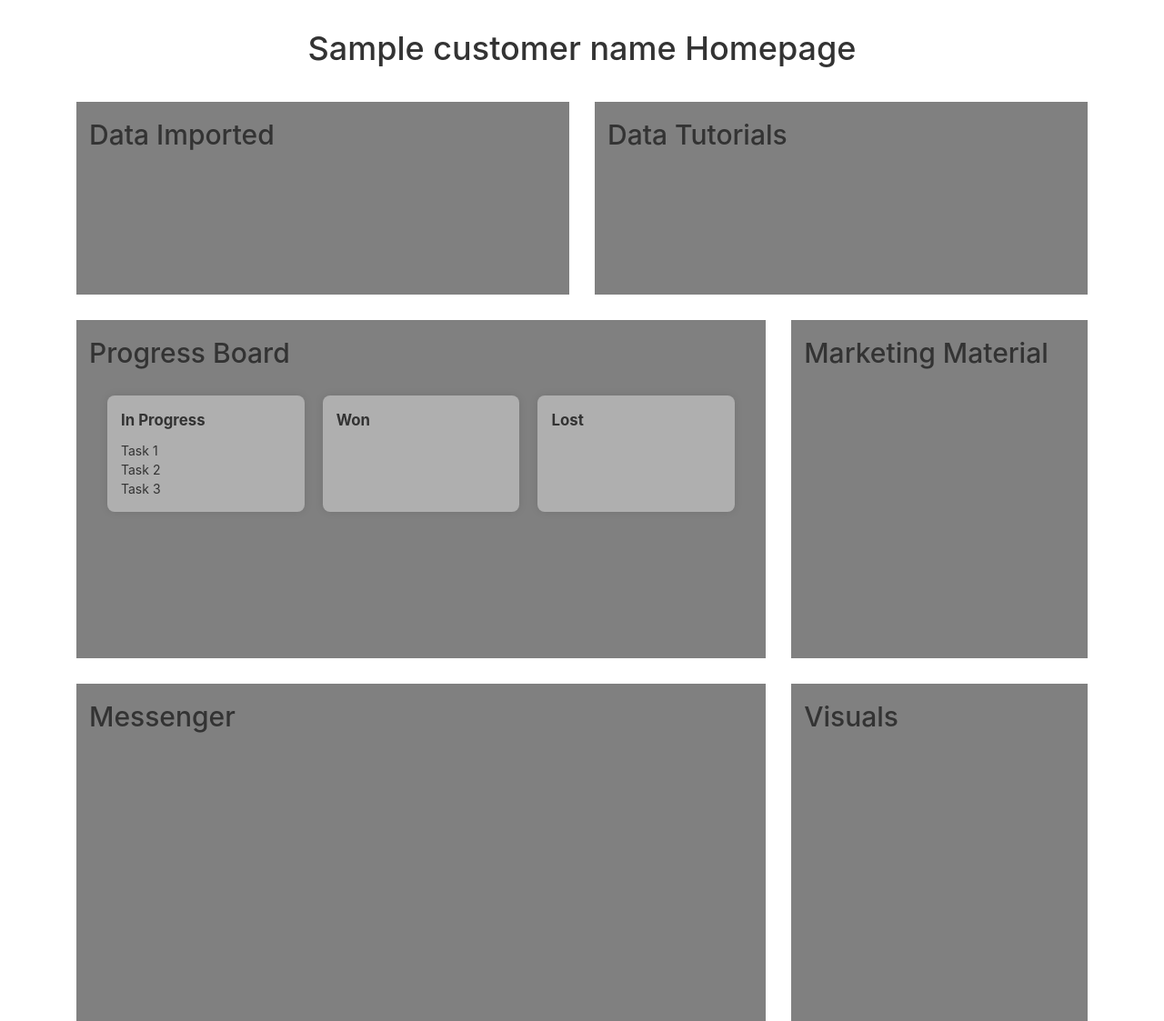
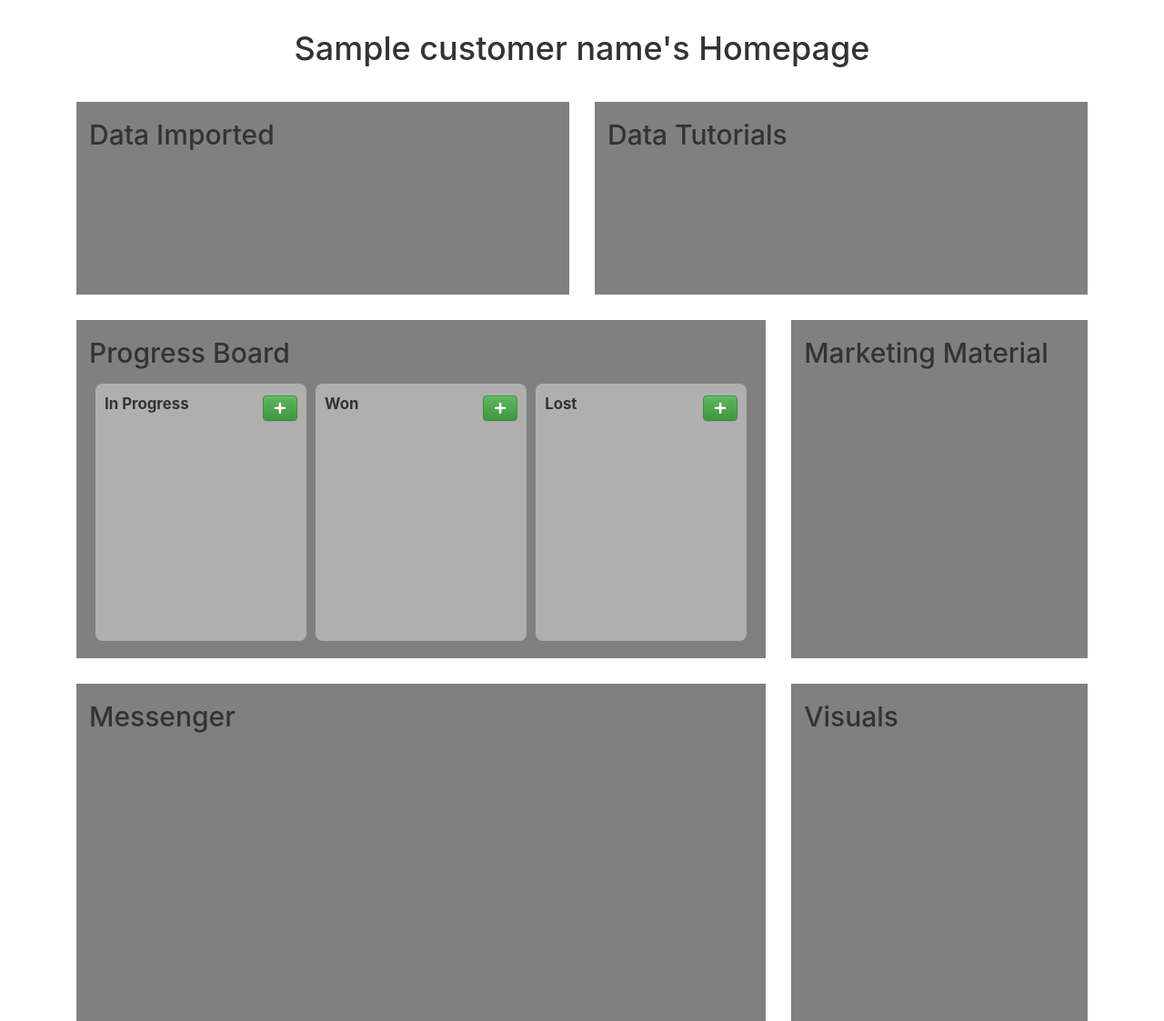
Before and after one commit to MedChest-Development-Group/retail, a Flask app: template app/templates/city/home.html in a window 1280 px wide. Shown: the top 1123 px of the page at 91% size. Run offline with Flask 3, Linux system fonts and the light colour scheme; the template is opened without the code that fills it: most values are stand-ins (such as "Sample title", 1, 10 or a date in 2020); data that the repository does not hold is empty.

Commit message:
I THINK I COOKED

```diff
--- a/app/static/css/client.css
+++ b/app/static/css/client.css
@@ -32,25 +32,56 @@ html {
     margin-right: 1em;
     padding-left: 1em;
     padding-right: 1em;
+    height: 100%;
 }
 
 .board {
     display: flex;
     justify-content: space-around;
-    padding: 10px;
+    padding: 2px;
+    height: 80%
 }
 
 .column {
     flex: 1;
     background-color: #afafaf;
     border-radius: 8px;
-    box-shadow: 0 0 10px rgba(0, 0, 0, 0.1);
-    padding: 15px;
-    margin: 10px;
+    padding: 8px;
+    margin: 5px;
+    overflow-y: auto;
 }
+
+
 
 .column header {
     font-size: 1.2em;
     font-weight: bold;
     margin-bottom: 10px;
 }
+
+.task {
+    background-color: #ffffff; /* White background color */
+    border: 1px solid #ddd; /* Border color (adjust as needed) */
+    border-radius: 8px; /* Rounded corners, adjust the value for desired roundness */
+    padding: 10px; /* Adjust padding as needed */
+    margin-bottom: 10px; /* Adjust margin as needed */
+    display: flex;
+    justify-content: space-between;
+    align-items: center;
+}
+
+.column-header {
+    display: flex;
+    justify-content: space-between;
+    align-items: center;
+    position: sticky;
+    top: -3%;
+    padding: 2px;
+    background-color: #afafaf;
+    z-index: 1;
+}
+
+.button-with-padding {
+    padding: 5px; /* Adjust the value according to your preference */
+    margin: 2px;
+}
--- a/app/static/js/client.js
+++ b/app/static/js/client.js
@@ -1,9 +1,4 @@
-// Sample tasks
-const tasks = [
-    { id: 1, text: 'Task 1' },
-    { id: 2, text: 'Task 2' },
-    { id: 3, text: 'Task 3' }
-];
+const tasks = [];
 
 function createTaskElement(task) {
     const taskElement = document.createElement('div');
@@ -11,6 +6,30 @@ function createTaskElement(task) {
     taskElement.textContent = task.text;
     taskElement.draggable = true;
     taskElement.dataset.taskId = task.id;
+    taskElement.dataset.taskColumn = task.column;
+
+    const buttons = document.createElement('div');
+
+    // Create a delete button
+    const deleteButton = document.createElement('button');
+    deleteButton.className = 'btn btn-danger button-with-padding';
+    deleteButton.innerHTML = '<i class="fas fa-trash-alt"></i>';
+    deleteButton.addEventListener('click', () => deleteTask(taskElement));
+
+
+    // Create a update button
+    const updatebutton = document.createElement('button');
+    updatebutton.className = `btn btn-primary button-with-padding`;
+    updatebutton.innerHTML = `<i class="fas fa-pencil-alt"></i>`;
+    updatebutton.addEventListener('click', () => updateTask(taskElement));
+
+
+    buttons.appendChild(updatebutton);
+    buttons.appendChild(deleteButton);
+
+    taskElement.appendChild(buttons);
+
+
     taskElement.addEventListener('dragstart', dragStart);
     return taskElement;
 }
@@ -24,17 +43,134 @@ function drop(event) {
     const taskId = event.dataTransfer.getData('text/plain');
     const taskElement = document.querySelector(`[data-task-id="${taskId}"]`);
     const dropZone = event.target.closest('.column');
+    taskElement.dataset.taskColumn = dropZone.id;
+    updateCard(taskElement);
     dropZone.appendChild(taskElement);
+}
+
+function deleteTask(taskElement) {
+    fetch("http://127.0.0.1:5000/delete_card", {
+        method: 'POST',
+        headers: {
+            'Content-Type': 'application/json'
+        },
+        body: JSON.stringify({
+            id: taskElement.dataset.taskId,
+            text: taskElement.textContent,
+            column: taskElement.dataset.taskColumn
+        })
+    })
+    .then(response => response.json())
+    .then(data => {
+        //console.log(data)
+    })
+    .catch(error => {
+        console.error('Error:', error);
+    });
+    taskElement.remove();
+}
+
+function updateTask(taskElement) {
+    const newContent = prompt('Enter the Retailer:');
+    if(newContent){
+        taskElement.textContent = newContent;
+        updateCard(taskElement);
+    }
+}
+
+function updateCard(taskElement){
+    fetch("http://127.0.0.1:5000/update_card", {
+        method: 'POST',
+        headers: {
+            'Content-Type': 'application/json'
+        },
+        body: JSON.stringify({
+            id: taskElement.dataset.taskId,
+            text: taskElement.textContent,
+            column: taskElement.dataset.taskColumn
+        })
+    })
+    .then(response => response.json())
+    .then(data => {
+        //console.log(data)
+    })
+    .catch(error => {
+        console.error('Error:', error);
+    });
 }
 
 function dragOver(event) {
     event.preventDefault();
 }
 
-const todoColumn = document.getElementById('inProgressColumn');
+$('.column-header button').on('click', function() {
+    const columnId = $(this).closest('.column').attr('id');
+    const newId = getNewId();
+    const cardContent = prompt('Enter the Retailer:');
+    if(cardContent){
+        const task = { id: newId, text: cardContent, column: columnId };
+        const taskElement = createTaskElement(task);
+        document.getElementById(taskElement.dataset.taskColumn).appendChild(taskElement);
+        fetch("http://127.0.0.1:5000/add_card", {
+            method: 'POST',
+            headers: {
+                'Content-Type': 'application/json'
+            },
+            body: JSON.stringify({
+                id: newId,
+                text: cardContent,
+                column: columnId
+            })
+        })
+        .then(response => response.json())
+        .then(data => {
+            //console.log(data)
+        })
+        .catch(error => {
+            console.error('Error:', error);
+        });
+        tasks.push(task);
+    }
+});
+
+function getNewId(){
+    var max = 0;
+    for (var i = 0; i < tasks.length; i++) {
+        console.log(tasks[i]['id'])
+        if(parseInt(tasks[i]['id']) > max){
+            max = tasks[i]['id'];
+        }
+    }
+    console.log(max)
+    return max+1;
+}
+
+function fetchCards(){
+    fetch("http://127.0.0.1:5000/get_cards", {
+        method: 'POST',
+        headers: {
+            'Content-Type': 'application/json'
+        }
+    })
+    .then(response => response.json())
+    .then(data => {
+        //console.log(data)
+        for(var i = 0; i < data['cards'].length; i++) {
+            const task = {id: data['cards'][i]['id'], text: data['cards'][i]['content'], column: data['cards'][i]['column']}
+            tasks.push(task);
+            const taskElement = createTaskElement(task);
+            document.getElementById(taskElement.dataset.taskColumn).appendChild(taskElement);
+        }
+    })
+    .catch(error => {
+        // Handle any errors that occur during the fetch.
+        console.error('Error:', error);
+    });
+}
+
 tasks.forEach(task => {
     const taskElement = createTaskElement(task);
-    todoColumn.appendChild(taskElement);
+    document.getElementById(taskElement.dataset.taskColumn).appendChild(taskElement);
 });
 
 const columns = document.querySelectorAll('.column');
@@ -42,3 +178,7 @@ columns.forEach(column => {
     column.addEventListener('dragover', dragOver);
     column.addEventListener('drop', drop);
 });
+
+document.addEventListener('DOMContentLoaded', function() {
+    fetchCards();
+});
--- a/app/templates/base.html
+++ b/app/templates/base.html
@@ -16,6 +16,9 @@
         integrity="sha384-Tc5IQib027qvyjSMfHjOMaLkfuWVxZxUPnCJA7l2mCWNIpG9mGCD8wGNIcPD7Txa"
         crossorigin="anonymous"></script>
 
+    <!-- Font Awesome CSS (Assuming you are using the CDN link) -->
+    <link href="https://cdnjs.cloudflare.com/ajax/libs/font-awesome/5.15.4/css/all.min.css" rel="stylesheet">
+
     <link rel="stylesheet" type="text/css" href="{{ url_for('static',filename='css/main.css') }}">
     <link rel="icon" type="image/x-icon" href="/favicon.ico">
     <meta name="description" content="My retail strategies page" />
--- a/app/templates/city/home.html
+++ b/app/templates/city/home.html
@@ -9,7 +9,7 @@
 </head>
 <body>
     <div class="title-container">
-        <h1>{{ customer_name }} Homepage</h1>
+        <h1>{{ customer_name }}'s Homepage</h1>
     </div>
     <div class="content-container">
         <!-- Banner here -->
@@ -23,21 +23,28 @@
                 <h2>Data Tutorials</h2>
             </div>
         </div>
-        <div class="horizontal-container" style="height: 50%;">
+        <div class="horizontal-container" style="height: 50vh;">
             <div class="section-container" style="width: 70%;">
                 <!-- Retailer progress -->
                 <h2>Progress Board</h2>
-                <div>
-                    <!-- Progress Board Widget -->
-                    <div class="board">
-                        <div class="column" id="inProgressColumn">
+                <!-- Progress Board Widget -->
+                <div class="board">
+                    <div class="column" id="inProgressColumn">
+                        <div class="column-header">
                             <header>In Progress</header>
+                            <button class="btn btn-success"><i class="fas fa-plus"></i></button>
                         </div>
-                        <div class="column" id="wonColumn">
+                    </div>
+                    <div class="column" id="wonColumn">
+                        <div class="column-header">
                             <header>Won</header>
+                            <button class="btn btn-success"><i class="fas fa-plus"></i></button>
                         </div>
-                        <div class="column" id="lostColumn">
+                    </div>
+                    <div class="column" id="lostColumn">
+                        <div class="column-header">
                             <header>Lost</header>
+                            <button class="btn btn-success"><i class="fas fa-plus"></i></button>
                         </div>
                     </div>
                 </div>
--- a/server.py
+++ b/server.py
@@ -1,4 +1,4 @@
-from flask import Flask, request, render_template, url_for, redirect, session, send_from_directory, send_file
+from flask import Flask, request, render_template, url_for, redirect, session, send_from_directory, send_file, make_response
 from flask_wtf import FlaskForm
 from flask_cors import CORS
 from hashlib import sha256
@@ -316,8 +316,55 @@ def delete_from_files(condition):
 
 
 
+# cards database
+cards_connection = sqlite3.connect("cards.db", check_same_thread=False)
+cards_cursor = cards_connection.cursor()
+cards_cursor.execute("""
+CREATE TABLE IF NOT EXISTS cards (
+    cardID int PRIMARY KEY,
+    content text,
+    columnID text,
+    cityID int,
+    FOREIGN KEY(cityID) REFERENCES cities(cityID)
+)
+""")
+cards_connection.commit()
+cards_cursor.close()
 
+# card DB Accessor Methods
+def select_from_cards(attribs, condition):
+    cards_cursor = cards_connection.cursor()
+    if condition != None:
+        query = f'SELECT {attribs} FROM cards WHERE {condition}'
+    else:
+        query = f'SELECT {attribs} FROM cards'
+    query_results = cards_connection.execute(query).fetchall()
+    cards_cursor.close()
+    return query_results
 
+def insert_into_cards(cardID, content, columnID, cityID):
+    cards_cursor = cards_connection.cursor()
+    query = f'INSERT INTO cards(cardID, content, columnID, cityID) VALUES ({cardID}, "{content}", "{columnID}", {cityID})'
+    cards_connection.execute(query)
+    cards_connection.commit()
+    cards_cursor.close()
+
+def update_in_cards(updates, condition):
+    cards_cursor = cards_connection.cursor()
+    query = f'UPDATE cards SET {updates} WHERE {condition}'
+    cards_connection.execute(query)
+    cards_connection.commit()
+    cards_cursor.close()
+
+def delete_from_cards(condition):
+    cards_cursor = cards_connection.cursor()
+    if condition != None:
+        query = f'DELETE FROM cards WHERE {condition}'
+    else:
+        query = 'DELETE FROM cards'
+    cards_connection.execute(query)
+    cards_connection.commit()
+    cards_cursor.close()
 
 
 
@@ -368,7 +415,7 @@ def auth():
         insert_into_tokens(token, timestamp+SESSION_LENGTH)
         if(query_results[0][1] != None):
             session["cityID"] = query_results[0][1]
-        if(query_results[0][0] == "client"):
+        if(query_results[0][0] == "city"):
             session["type"] = "city"
             return {'window': 'city'}, 200
         else:
@@ -416,7 +463,7 @@ def logout():
 @app.route('/city', methods=["GET"])
 def city():
     if token_valid() and "type" in session and session["type"] == "city":
-        return render_template('city/home.html')
+        return render_template('city/home.html', customer_name=select_from_cities("city", f'cityID={session["cityID"]}')[0][0].title())
     else:
         return redirect("/")
 
@@ -444,9 +491,54 @@ def failed_auth():
     return render_template('error/failed_auth.html')
 
 
+#############################
+#  Progress Board Endpoints
+#############################
+@app.route('/get_cards', methods=["POST"])
+def get_cards():
+    query_results = select_from_cards("*", f'cityID={session["cityID"]}')
+    cards = []
+    for i in query_results:
+        json_object = {'id': i[0],'content': i[1],'column': i[2]}
+        cards.append(json_object)
+    # print(cards)
+    return {'cards': cards}, 200
+
+@app.route('/add_card', methods=["POST"])
+def add_card():
+    cardID = request.get_json().get('id')
+    content = request.get_json().get('text')
+    columnID = request.get_json().get('column')
+    insert_into_cards(cardID, content, columnID, session["cityID"])
+    return make_response('',200)
+
+@app.route('/update_card', methods=["POST"])
+def update_card():
+    # Send this endpoint a card with the same ID, but updated content, and it will replace it.
+    cardID = request.get_json().get('id')
+    content = request.get_json().get('text')
+    columnID = request.get_json().get('column')
+    update_in_cards(f'content="{content}",columnID="{columnID}"', f'cardID={cardID}')
+    return make_response('',200)
+
+@app.route('/delete_card', methods=["POST"])
+def delete_card():
+    cardID = request.get_json().get('id')
+    content = request.get_json().get('text')
+    columnID = request.get_json().get('column')
+    delete_from_cards(f'cardID={cardID}')
+    return make_response('',200)
+
+
+#############################
+#  Token Validator
+#############################
 def token_valid():
-    query_results = select_from_tokens("token", f'token="{session["token"]}"')
-    return True if len(query_results) > 0 else False
+    try:
+        query_results = select_from_tokens("token", f'token="{session["token"]}"')
+        return True if len(query_results) > 0 else False
+    except:
+        return False
 
 
 #  █████╗ ██████╗ ███╗   ███╗██╗███╗   ██╗
```
Also changed, not shown: cards.db (added), files.db (added).
